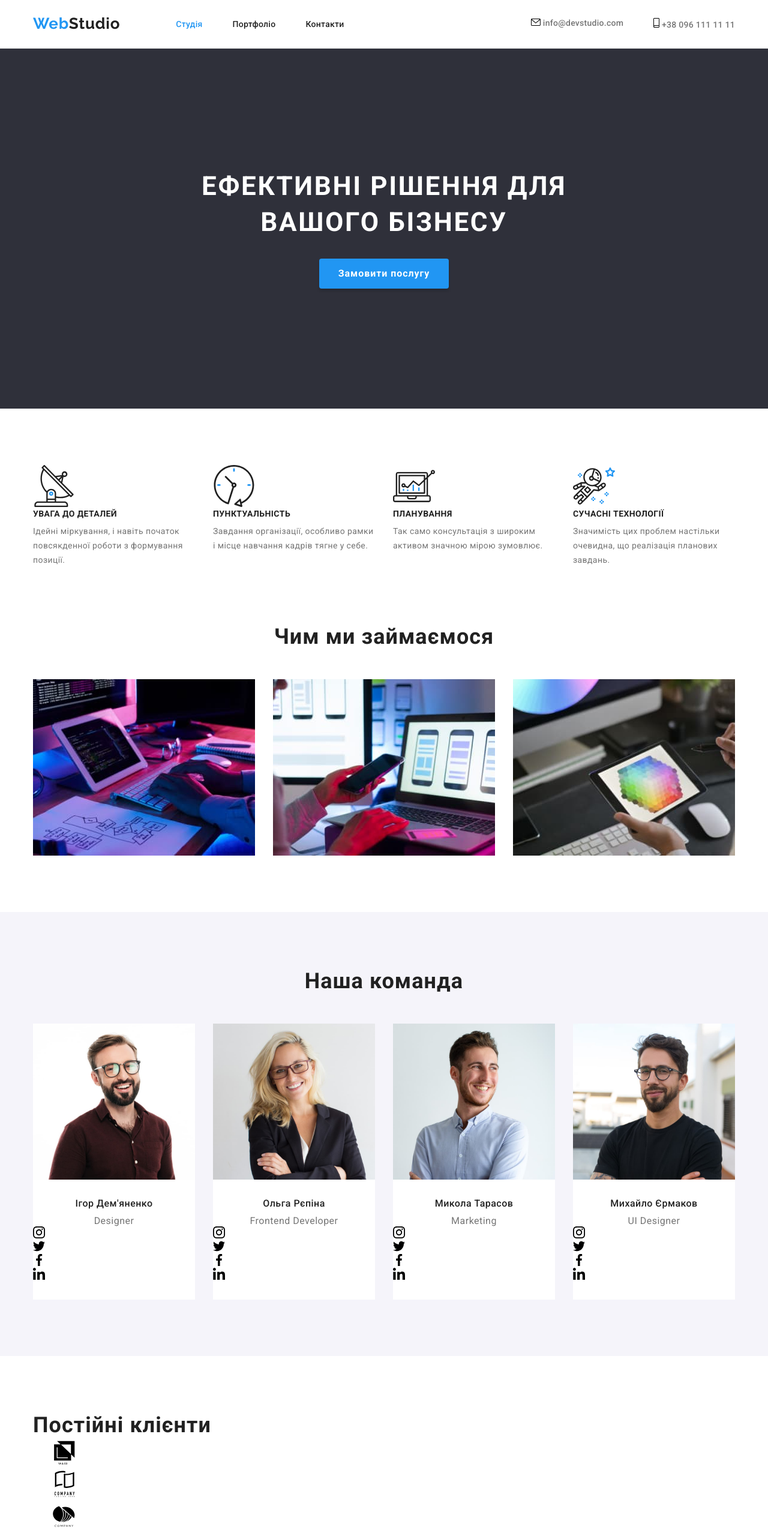
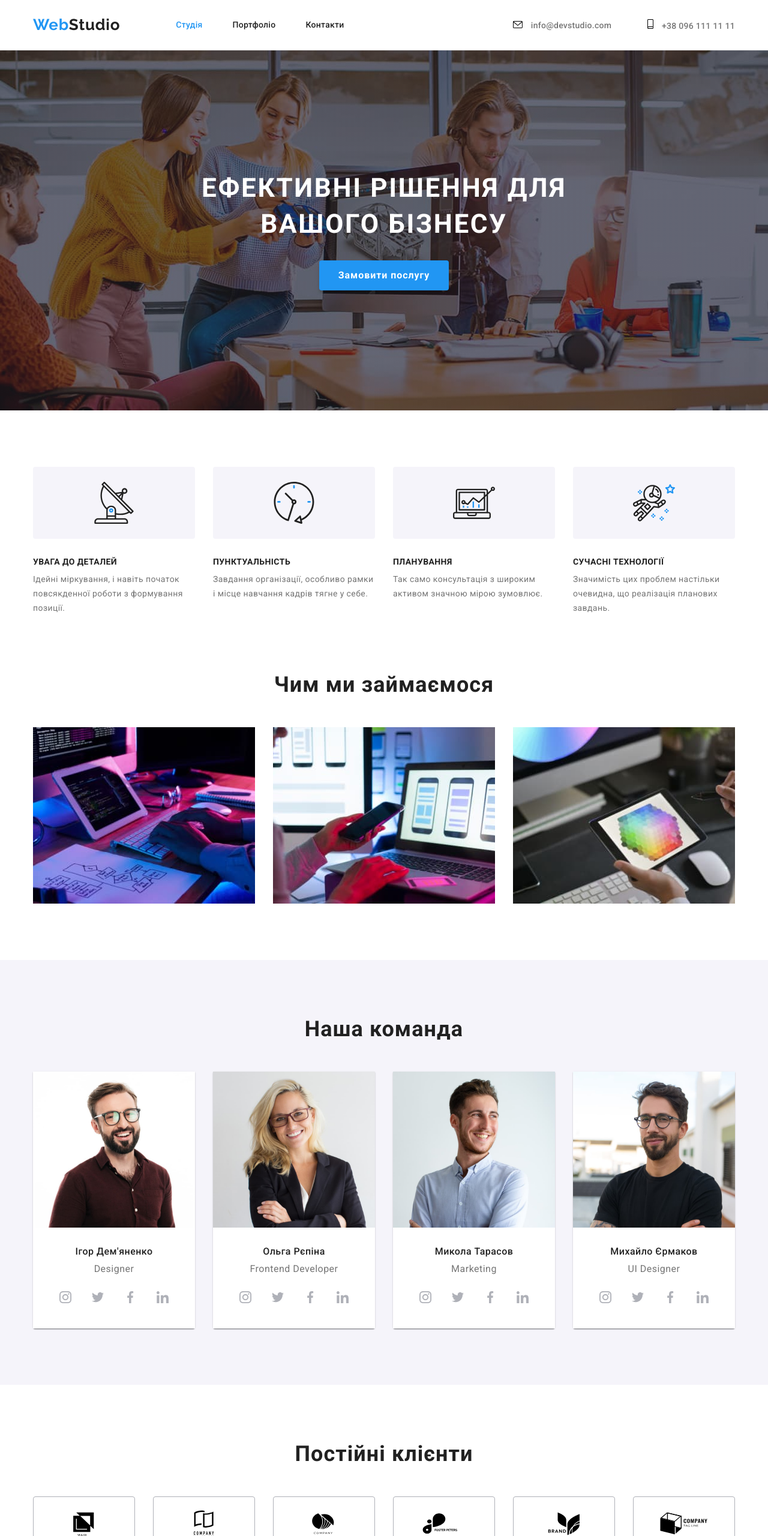
Before and after one commit to Bilous-Oleh/goit-markup-hw-04, a plain HTML site: page index.html in a window 1280 px wide. Shown: the top 2560 px of the page at 60% size. Drawn offline with nearby package versions, Linux system fonts and the light colour scheme.

Commit message:
Disigned Index and Portfolio

```diff
--- a/css/styles.css
+++ b/css/styles.css
@@ -99,6 +99,9 @@ section {
 
 .header {
     border-bottom: 1px solid #ECECEC;
+    max-width: 1600px;
+    margin-left: auto;
+    margin-right: auto;
 }
 
 .header-container {
@@ -165,7 +168,8 @@ section {
     font-size: 14px;
     line-height: 1.1429;
     letter-spacing: 0.02em;
-    color: #757575;
+    /* color: #757575; */
+    padding-left: 10px;
 }
 
 .header-contact-mail,
@@ -174,8 +178,22 @@ section {
     padding-bottom: 32px;
 }
 
+.header-mail {
+    display: flex;
+    align-items: center;
+    cursor: pointer;
+}
+
 .header-tel {
     margin-left: 50px;
+    display: flex;
+    align-items: center;
+    cursor: pointer;
+}
+
+.header-contact-mail,
+.header-contact-tel {
+    color: #757575;
 }
 
 .header-contact-mail:hover,
@@ -188,13 +206,32 @@ section {
     color: #2196F3;
 }
 
+.header-contact-mail:hover .header-mail-icon {
+    fill: currentColor;
+}
+
+.header-contact-tel:hover .header-tel-icon {
+    fill: currentColor;
+}
+
+.header-mail-icon,
+.header-tel-icon {
+    margin-right: 10px;
+}
+
 /* -----------------------HERO----------------------- */
 
 .hero {
     display: flex;
     padding-top: 200px;
     padding-bottom: 200px;
-    background: #2F303A;
+    /* background: #2F303A; */
+    background-image: linear-gradient(rgba(47, 48, 58, 0.4), rgba(47, 48, 58, 0.4)), url(../images/hero-img.jpg);
+    background-position: 50% 50%;
+    background-repeat: no-repeat;
+    max-width: 1600px;
+    margin-left: auto;
+    margin-right: auto;
 }
 
 .hero-container {
@@ -202,7 +239,6 @@ section {
 }
 
 .hero-title {
-
     font-size: 44px;
     line-height: 1.3636;
     text-align: center;
@@ -241,6 +277,22 @@ section {
     line-height: 1.1666;
     letter-spacing: 0.03em;
     color: var(--second-title-color);
+}
+
+.spacial-list-picture {
+    background: #F5F4FA;
+    border-radius: 4px;
+    width: 270px;
+    height: 120px;
+    display: flex;
+    justify-content: center;
+    align-items: center;
+    margin-bottom: 30px;
+}
+
+.spacial-list-icon {
+    width: 70px;
+    height: 70px;
 }
 
 .spacial-uptitle {
@@ -284,6 +336,9 @@ section {
 
 .team {
     background: #F5F4FA;
+    max-width: 1600px;
+    margin-left: auto;
+    margin-right: auto;
 }
 
 .team-title {
@@ -296,11 +351,16 @@ section {
     gap: 30px;
 }
 
+.team-item {
+    box-shadow: 0px 1px 3px rgba(0, 0, 0, 0.12), 0px 1px 1px rgba(0, 0, 0, 0.14), 0px 2px 1px rgba(0, 0, 0, 0.2);
+    border-radius: 0px 0px 4px 4px;
+}
+
 .team-back {
     width: 270px;
     background: #FFFFFF;
     padding-top: 30px;
-    padding-bottom: 30px;
+    /* padding-bottom: 16px; */
     /* box-shadow: 0px 1px 3px rgba(0, 0, 0, 0.12), 0px 1px 1px rgba(0, 0, 0, 0.14), 0px 2px 1px rgba(0, 0, 0, 0.2);
     border-radius: 0px 0px 4px 4px; */
 }
@@ -324,6 +384,93 @@ section {
     color: var(--text-color);
     text-align: center;
     letter-spacing: 0.03em;
+    margin-bottom: 16px;
+}
+
+.team-soc-list {
+    display: flex;
+    justify-content: center;
+    gap: 10px;
+    /* margin-bottom: 30px; */
+    padding-bottom: 30px;
+}
+
+.team-soc-item {
+    width: 44px;
+    height: 44px;
+}
+
+.team-soc-link {
+    width: 100%;
+    height: 100%;
+    /* background-color: #FFFFFF; */
+    border-radius: 50%;
+    display: flex;
+    align-items: center;
+    justify-content: center;
+}
+
+.team-soc-link:hover,
+.team-soc-link:focus {
+    background-color: #2196F3;
+}
+
+.team-soc-icon {
+    fill: #AFB1B8;
+}
+
+.team-soc-link:hover .team-soc-icon {
+    fill: #FFFFFF;
+}
+
+
+
+/* ------------------------CLIENT--------------------------- */
+
+.client {}
+
+.section-title {
+    margin-bottom: 50px;
+}
+
+.client-title {
+    text-align: center;
+}
+
+.client-list {
+    display: flex;
+    gap: 30px;
+    cursor: pointer;
+
+}
+
+.client-item-link {
+    display: flex;
+    justify-content: center;
+    align-items: center;
+    width: 170px;
+    height: 92px;
+    border: 1px solid #AFB1B8;
+    border-radius: 4px;
+    /* padding: 16px 32px; */
+}
+
+.client-item-link:hover {
+    /* fill: #2196F3; */
+    border-color: #2196F3;
+}
+
+.client-item-link:hover .client-icon {
+    /* fill: #2196F3; */
+    fill: currentColor;
+}
+
+
+.link {}
+
+.client-icon {
+    width: 106px;
+    height: 50px;
 }
 
 /* ------------------------FOOTER--------------------------- */
@@ -332,6 +479,9 @@ section {
     background: #2F303A;
     padding-top: 60px;
     padding-bottom: 60px;
+    max-width: 1600px;
+    margin-left: auto;
+    margin-right: auto;
 }
 
 .contacts-address {
@@ -342,7 +492,7 @@ section {
     font-size: 14px;
     line-height: 1.5;
     letter-spacing: 0.03em;
-    display: flex;
+    /* display: flex; */
 }
 
 .contacts-item:not(:last-child) {
@@ -366,6 +516,55 @@ section {
     color: #2196F3;
 }
 
+.footer-container {
+    display: flex;
+    align-items: baseline;
+}
+
+.footer-soc-container {
+    margin-left: 70px;
+}
+
+.footer-title {
+    font-size: 14px;
+    line-height: 1.1428;
+    letter-spacing: 0.03em;
+    text-transform: uppercase;
+    color: #FFFFFF;
+    margin-bottom: 20px;
+}
+
+.footer-soc-list {
+    display: flex;
+    gap: 10px;
+    cursor: pointer;
+}
+
+.footer-soc-item {
+    width: 44px;
+    height: 44px;
+}
+
+.footer-soc-link {
+    width: 100%;
+    height: 100%;
+    background: rgba(255, 255, 255, 0.1);
+    border-radius: 50%;
+    display: flex;
+    align-items: center;
+    justify-content: center;
+}
+
+.footer-soc-link:hover,
+.footer-soc-link:focus {
+    background-color: #2196F3;
+}
+
+
+.footer-soc-icon {
+    fill: #ffffff;
+}
+
 /* -----------------------PORTFOLIO NAVIGATION--------------------- */
 
 .nav-container {
@@ -386,6 +585,7 @@ section {
     gap: 30px;
 }
 
+
 .btn-link {
     font-family: inherit;
     font-weight: 500;
@@ -404,6 +604,17 @@ section {
 .btn-link:focus {
     background: #2196F3;
     color: #FFFFFF;
+    box-shadow: 0px 3px 1px rgba(0, 0, 0, 0.1), 0px 1px 2px rgba(0, 0, 0, 0.08), 0px 2px 2px rgba(0, 0, 0, 0.12);
+    border-radius: 4px;
+}
+
+
+.img-nav {}
+
+.img-nav-shadow:hover {
+    border: 1px solid #EEEEEE;
+    box-shadow: 0px 1px 1px rgba(0, 0, 0, 0.12), 0px 4px 4px rgba(0, 0, 0, 0.06), 1px 4px 6px rgba(0, 0, 0, 0.16);
+    max-width: 370px;
 }
 
 .nav-border {
```
